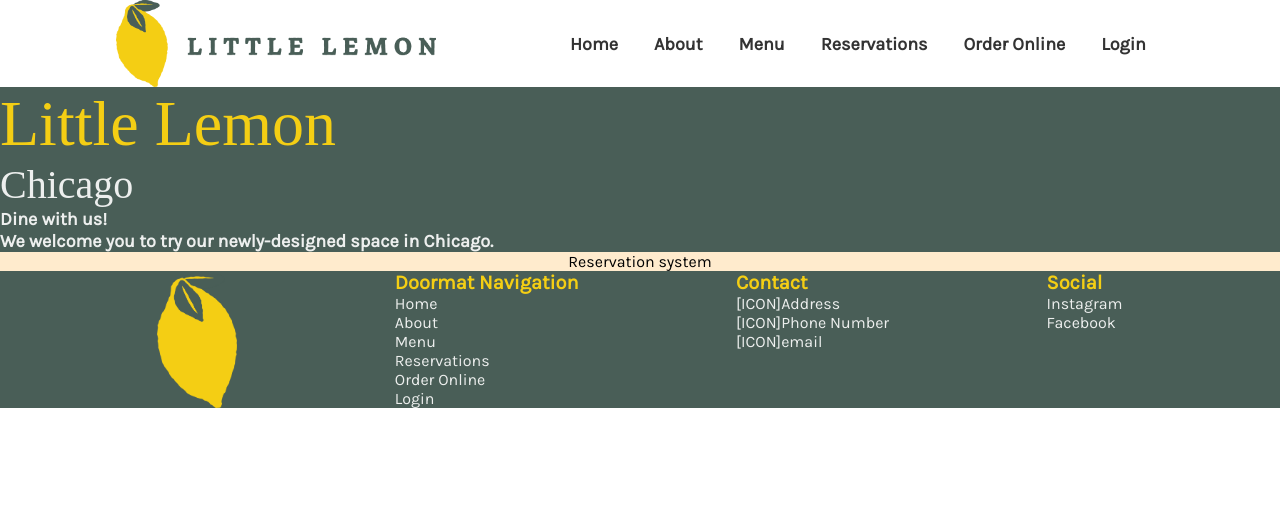
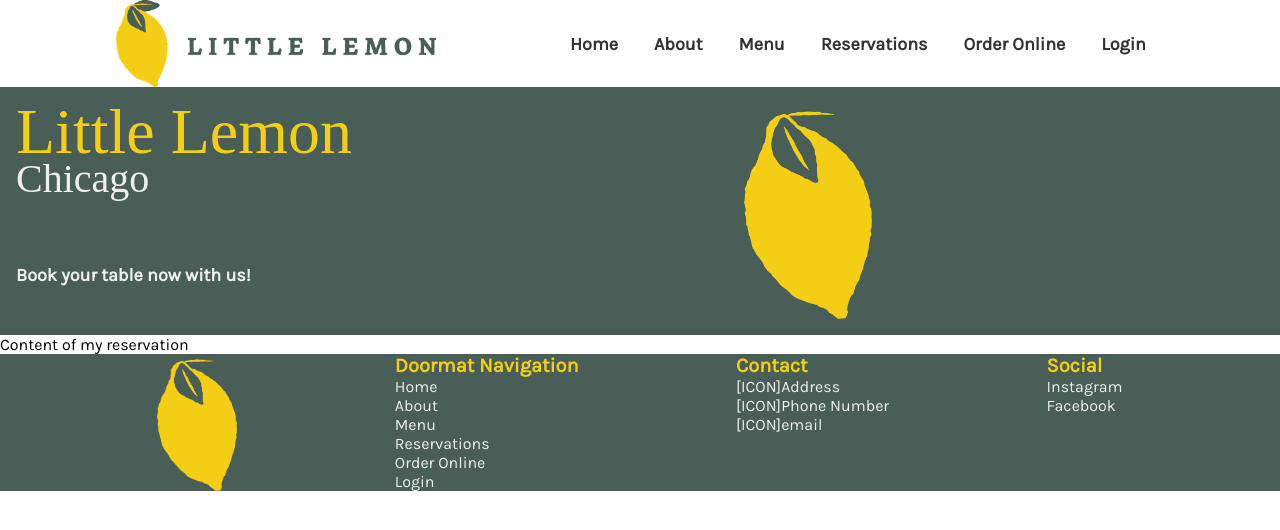
Before and after one commit to CarlosTussi/littlelemon-website, a React (Create React App) app in the folder littlelemon/: page /reservations in a window 1280 px wide. Shown: the top 530 px of the page. Built offline with nearby package versions, Linux system fonts and the light colour scheme; a web font is replaced by a local one.

Commit message:
[ADD] Herobanner component and also routing for menu navigation

```diff
--- a/littlelemon/package.json
+++ b/littlelemon/package.json
@@ -8,6 +8,7 @@
     "@testing-library/user-event": "^13.5.0",
     "react": "^18.2.0",
     "react-dom": "^18.2.0",
+    "react-router-dom": "^6.6.1",
     "react-scripts": "5.0.1",
     "web-vitals": "^2.1.4"
   },
--- a/littlelemon/src/NavItems.js
+++ b/littlelemon/src/NavItems.js
@@ -1,17 +1,20 @@
+import { Link} from 'react-router-dom';
 
 function NavItems()
 {
     return(
-        <ul>
+        <>
             <ul>
-                <a href="#home"><li>Home</li></a>
-                <a href="#about"><li>About</li></a>
-                <a href="#menu"><li>Menu</li></a>
-                <a href="#reservations"><li>Reservations</li></a>
-                <a href="#order"><li>Order Online</li></a>
-                <a href="#login"><li>Login</li></a>
+                <ul>
+                    <li><Link to="/" className='navLink'>Home</Link></li>
+                    <li><Link to="/about" className='navLink'>About</Link></li>
+                    <li><Link to="/menu" className='navLink'>Menu</Link></li>
+                    <li><Link to="/reservations" className='navLink'>Reservations</Link></li>
+                    <li><Link to="/order" className='navLink'>Order Online</Link></li>
+                    <li><Link to="/login" className='navLink'>Login</Link></li>
+                </ul>
             </ul>
-        </ul>
+        </>
     )
 }
 
--- /dev/null
+++ b/littlelemon/src/components/HeroBanner.js
@@ -0,0 +1,15 @@
+function HeroBanner(props)
+{
+    return(
+        <section className="heroBanner">
+            <div className="heroTitle">
+                <h1>Little Lemon</h1>
+                <h2>Chicago</h2>
+            </div>
+            <h4>{props.description}</h4>
+            <img src={props.imgSrc} alt={props.alt}/>
+        </section>
+    );
+}
+
+export default HeroBanner;
--- /dev/null
+++ b/littlelemon/src/components/Homepage.js
@@ -0,0 +1,18 @@
+import imgSrc from '../assets/lemonBright.png'
+import HeroBanner from './HeroBanner';
+
+function Homepage()
+{
+    return(
+        <section>
+            <HeroBanner description="Welcome to LL! Please try it out!"
+                        imgSrc={imgSrc}
+                        alt="Picutre of molten lasagna"/>
+            <section>
+                <p>Content of the main section of the homepage</p>
+            </section>
+        </section>
+    )
+}
+
+export default Homepage;
--- a/littlelemon/src/components/Main.js
+++ b/littlelemon/src/components/Main.js
@@ -1,20 +1,14 @@
+import {Routes, Route}  from 'react-router-dom';
+import Homepage from './Homepage';
+import Reservations from './Reservations';
 
 function Main(){
     return (
         <main>
-            <section className="mainBanner">
-                <h1>Little Lemon</h1>
-                <h2>Chicago</h2>
-                <h4>Dine with us!</h4>
-                <h4>We welcome you to try our newly-designed space in Chicago.</h4>
-            </section>
-            <section className="mainReservation">
-                <div style={{
-                        textAlign: "center"
-            }}>
-                    <p>Reservation system</p>
-                </div>
-                </section>
+                <Routes>
+                    <Route path="/" element={<Homepage />}/>
+                    <Route path="/reservations" element={<Reservations />}/>
+                </Routes>
         </main>
     );
 }
--- /dev/null
+++ b/littlelemon/src/components/Reservations.js
@@ -0,0 +1,18 @@
+import imgSrc from '../assets/lemonBright.png'
+import HeroBanner from './HeroBanner';
+
+function Reservations()
+{
+    return(
+        <>
+           <HeroBanner description="Book your table now with us!"
+                        imgSrc={imgSrc}
+                        alt="Restaurant with tables and plants decorating"/>
+            <section>
+                <p>Content of my reservation</p>
+            </section>
+        </>
+    )
+}
+
+export default Reservations;
--- a/littlelemon/src/index.css
+++ b/littlelemon/src/index.css
@@ -15,7 +15,6 @@
 }
 
 /* Global Definitions */
-
 body {
   margin: 0;
   font-family: -apple-system, BlinkMacSystemFont, 'Segoe UI', 'Roboto', 'Oxygen',
@@ -83,10 +82,6 @@ li{
   font-family: 'Karla';
 }
 
-a {
-  text-decoration: none;
-}
-
 img{
   border-radius: 16px;
 }
@@ -101,7 +96,8 @@ header {
   flex-wrap: wrap;
 }
 
-header li {
+header .navLink {
+  text-decoration: none;
   font-weight: 600;
   color: var(--subheading-color);
 }
@@ -135,12 +131,33 @@ main{
   flex-direction: column;
 }
 
-main .mainBanner {
+.heroBanner {
+    display: grid;
+    grid-template-areas: "title       image"
+                         "title    image"
+                         "description image";
+
     background: var(--primary-color);
+    padding: 1em 1em 1em 1em;
+
 }
 
-main .mainReservation {
-  background: blanchedalmond;
+.heroBanner img {
+  grid-area: image;
+  max-width: 8em;
+}
+
+.heroBanner .heroTitle {
+  grid-area: title;
+  line-height: 0.9;
+}
+
+.heroBanner h2{
+  grid-area: subtitle;
+}
+
+.heroBanner h4{
+  grid-area: description;
 }
 
 /* FOOTER */
@@ -164,6 +181,11 @@ footer li{
   color: var(--text-color);
 }
 
+footer .navLink{
+  text-decoration: none;
+  color: var(--text-color);
+}
+
 /* Smaller Screens */
 @media only screen and (max-width: 630px){
 
@@ -179,6 +201,24 @@ footer li{
   header .hamburgerNav {
     display: block;
   }
+
+  /* MAIN */
+  .heroBanner {
+    display: grid;
+    grid-template-areas: "title       title"
+                         "title    title"
+                         "description image";
+
+  }
+
+  .heroBanner img{
+  max-width: 5em;
+  }
+
+  .heroBanner h4{
+    align-self: center;
+  }
+
 
   /* FOOTER */
   footer {
--- a/littlelemon/src/index.js
+++ b/littlelemon/src/index.js
@@ -3,12 +3,13 @@ import ReactDOM from 'react-dom/client';
 import './index.css';
 import App from './App';
 import reportWebVitals from './reportWebVitals';
+import { BrowserRouter } from 'react-router-dom';
 
 const root = ReactDOM.createRoot(document.getElementById('root'));
 root.render(
-  <React.StrictMode>
+  <BrowserRouter>
     <App />
-  </React.StrictMode>
+  </BrowserRouter>
 );
 
 // If you want to start measuring performance in your app, pass a function
```
Also changed, not shown: littlelemon/src/App.js (+4 -3 lines), 1 other file (tests, documents, lock files or other folders).
